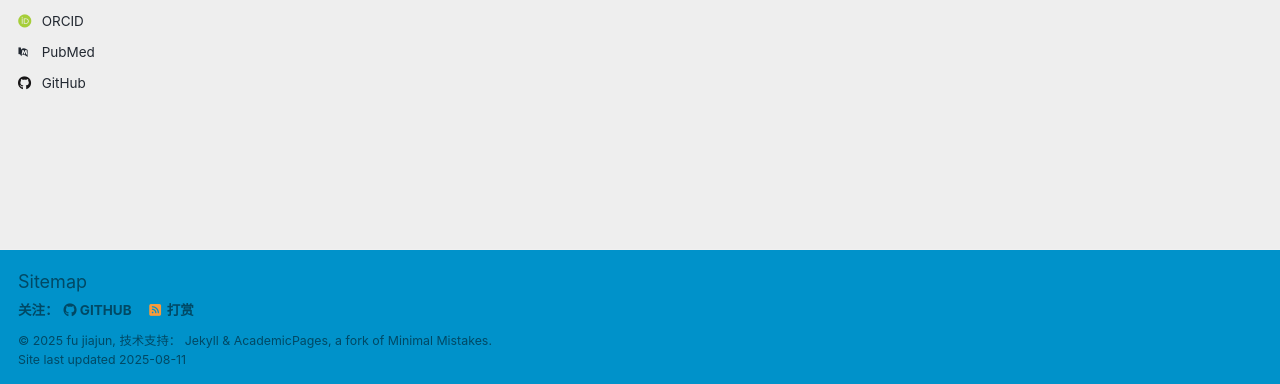
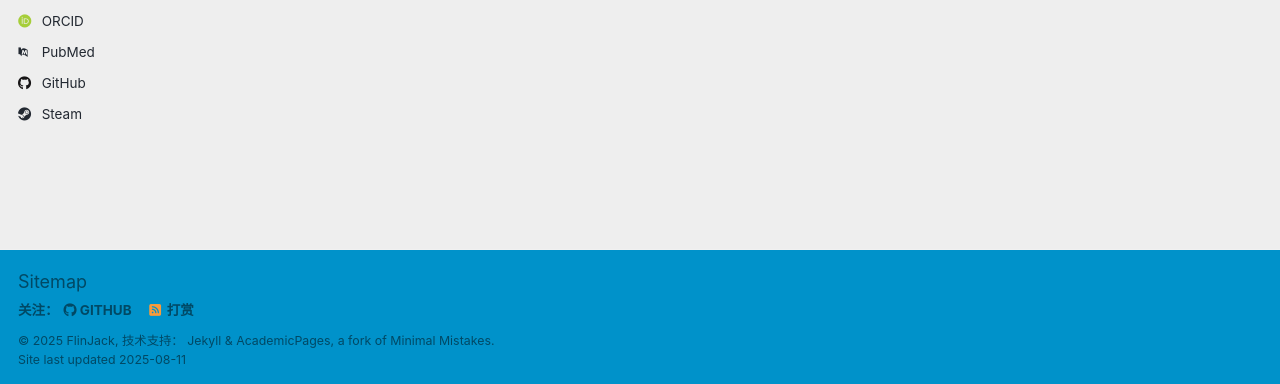
Before and after one commit to FlinJack/FlinJack.github.io, a Jekyll site: the page built from _pages/about.md, in a window 1280 px wide and 900 px high, scrolled down 2880 px. Shown: the part 513-897 px from the top of the window. Built offline with Jekyll 4.4.1, drawn with Linux system fonts in a browser that asks for light colours; some web fonts are replaced; a script that is not in the unit is left out.

Commit message:
Update _config.yml

```diff
--- a/_config.yml
+++ b/_config.yml
@@ -11,7 +11,7 @@ locale                   : "zh-CN"
 site_theme               : "air" # Currently available options are "default", "air"
 title                    : "FlinJack's Blog"
 title_separator          : "-"
-name                     : &name "fu jiajun"
+name                     : &name "FlinJack"
 description              : &description "This is my own blog page"
 url                      : https://FlinJack.github.io # the base hostname & protocol for your site e.g. "https://[your GitHub username].github.io" or if you already have some other page hosted on Github then use "https://[your GitHub username].github.io/[Your Repo Name]"
 baseurl                  : "" # the subpath of your site, e.g. "/blog"
@@ -54,7 +54,7 @@ author:
   # Social media
   facebook         : # Usernam  foursquare       : # Username
   instagram        : # Username
-  steam            : # Username
+  steam            : Nachoneko
   telegram         : # URL
   twitter          : # Username for X / Twitter
   youtube          : # Username
```
